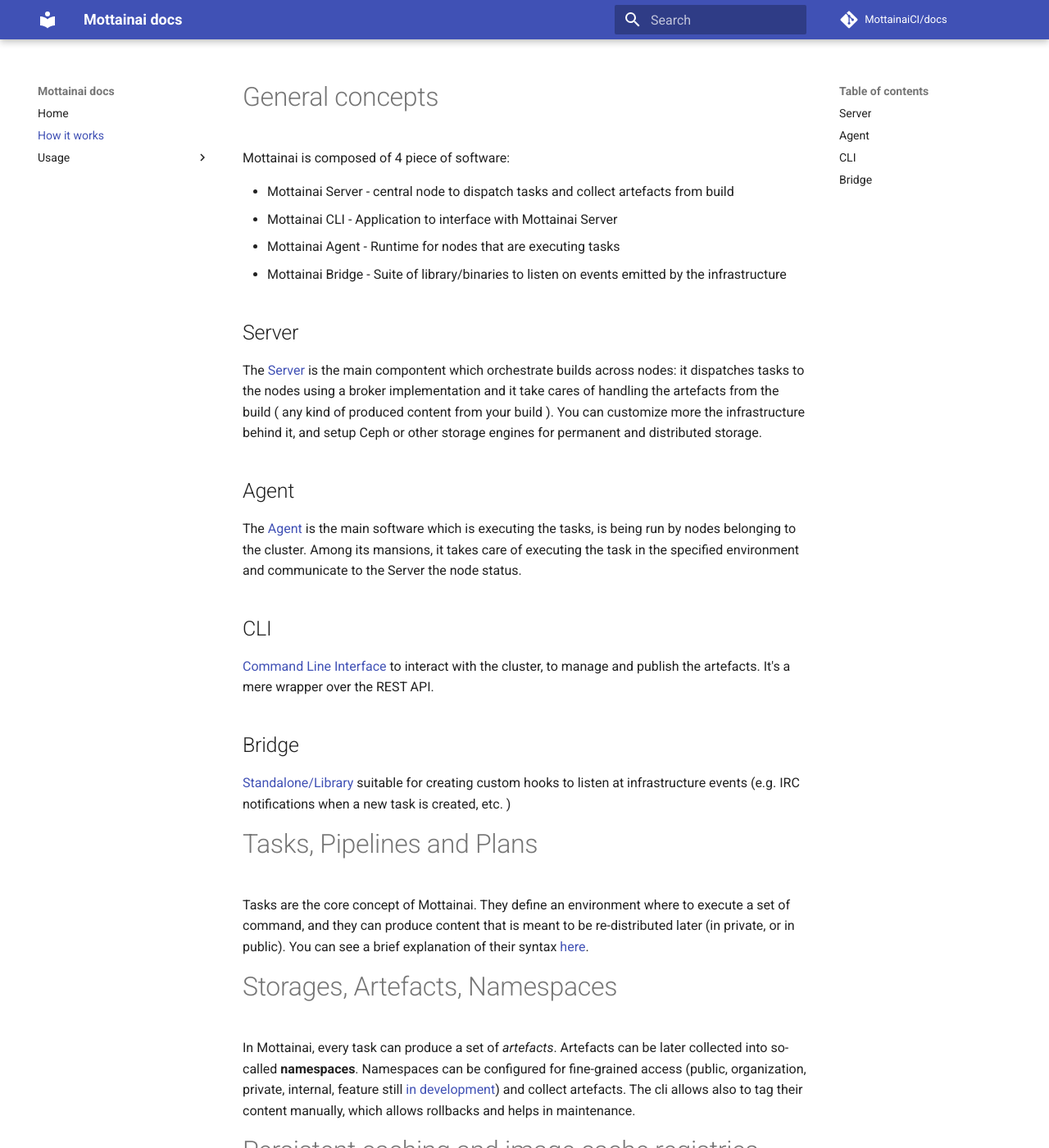
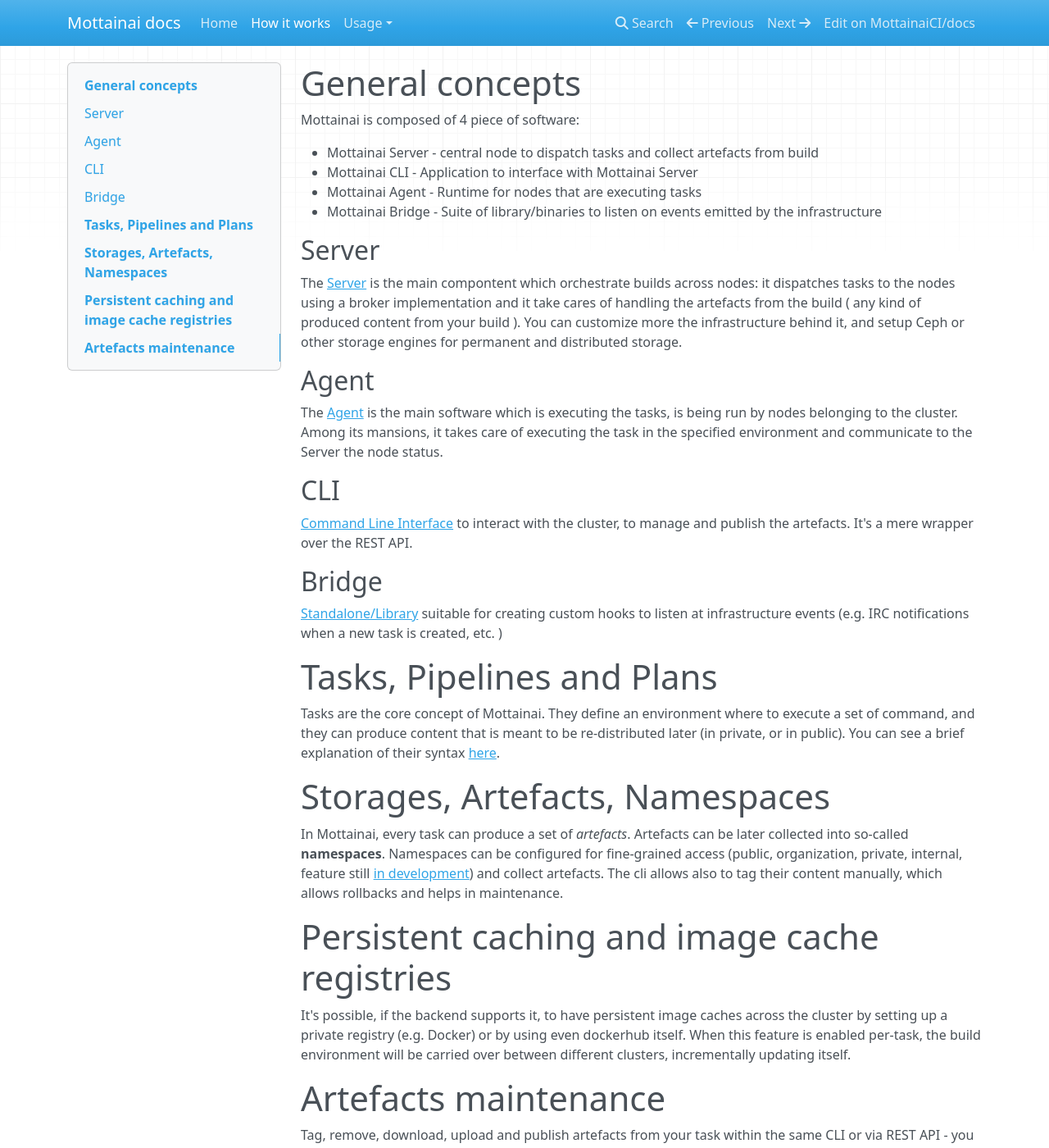
Before and after one commit to MottainaiCI/docs, an MkDocs documentation site: the page built from docs/general.md, in a window 1280 px wide and 1400 px high. Shown: the whole window at 82% size. Built offline with MkDocs 1.6.1, drawn with Linux system fonts in a browser that asks for light colours; nearby versions of some CDN libraries; comment, search, counter and statistics services are not loaded; old or Windows-style settings are respelled for this version of MkDocs; some of the changed lines change nothing that is shown; some of the changed text lies outside the part shown.

Commit message:
Switch default theme

```diff
--- a/mkdocs.yml
+++ b/mkdocs.yml
@@ -6,7 +6,7 @@
 repo_name: 'MottainaiCI/docs'
 repo_url: https://github.com/MottainaiCI/docs
 
-pages:
+nav:
 - Home: index.md
 - How it works: general.md
 - Usage:
@@ -16,7 +16,7 @@
   - Namespaces: usage/namespace.md
   - Storages: usage/storage.md
 
-theme: 'material'
+#theme: 'material'
 
 markdown_extensions:
   - pymdownx.highlight
```
